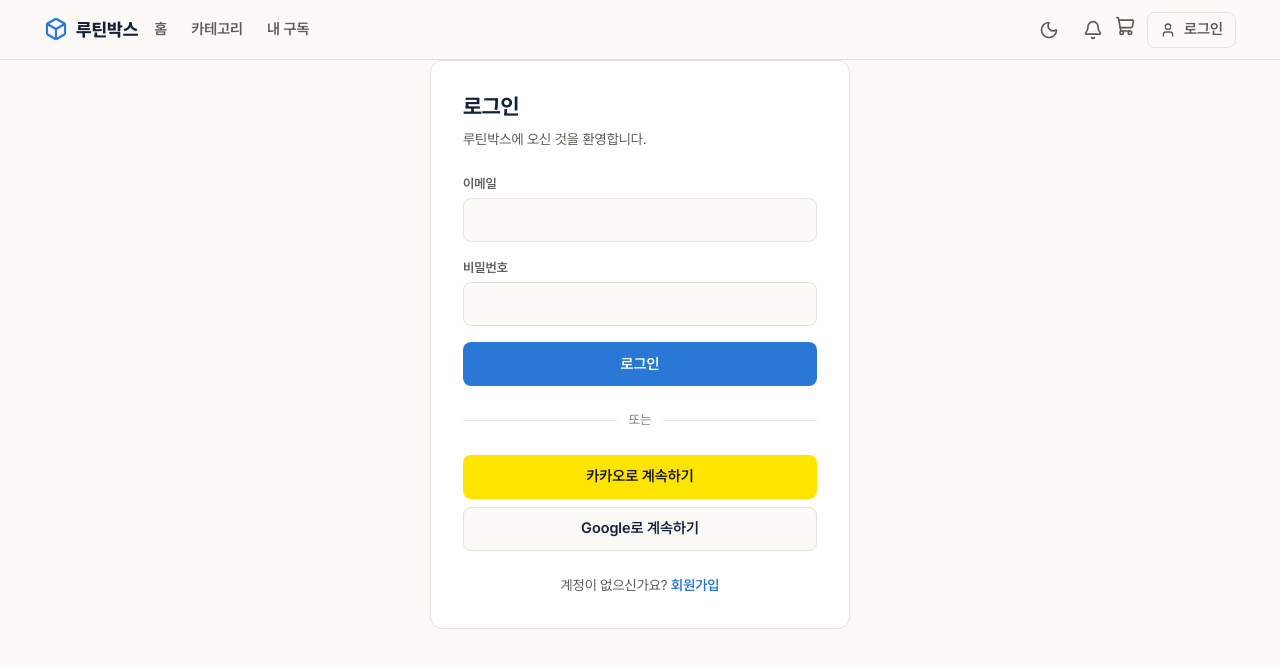
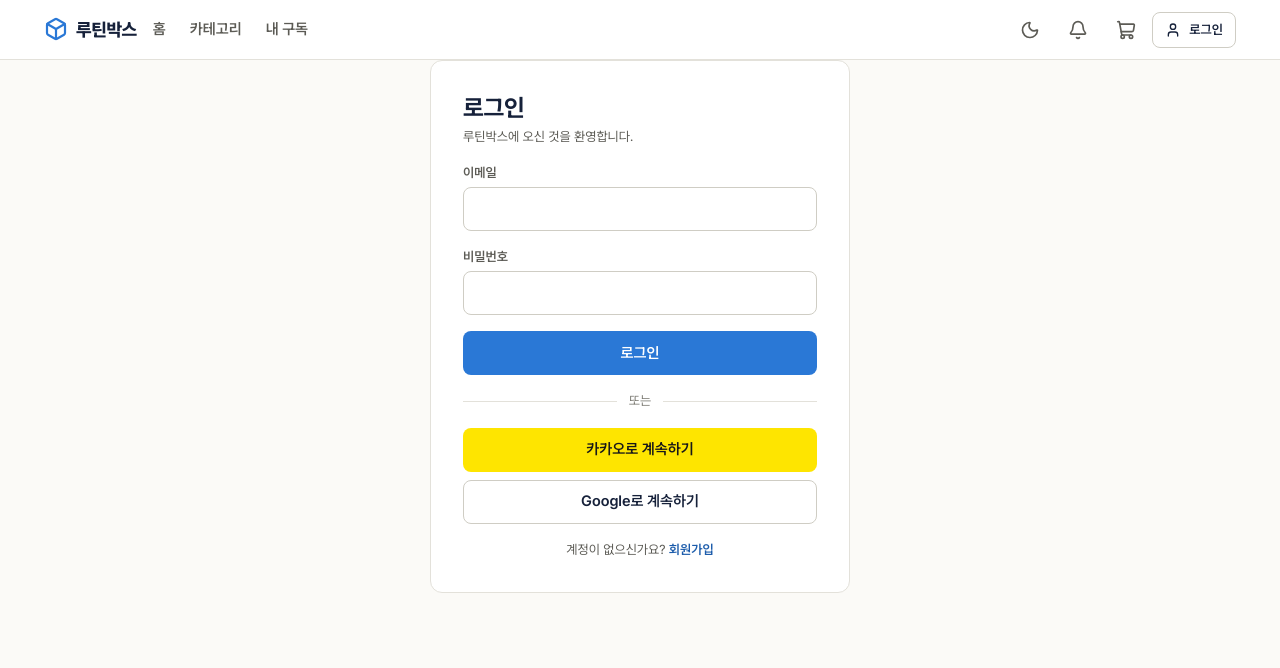
Before and after one commit to jaehwan-space/RoutineBox, a Next.js app in the folder apps/web/: page /login in a window 1280 px wide. Shown: the top 668 px of the page. Built offline with nearby package versions, Linux system fonts and the light colour scheme; no server answers.

Commit message:
refactor(web): 헤더·인증 폼·홈을 디자인 시스템 컴포넌트(Button·Input·IconButton)와 토큰으로 교체

```diff
--- a/apps/web/src/app/page.tsx
+++ b/apps/web/src/app/page.tsx
@@ -1,3 +1,4 @@
+import { Button } from "@/components/ui";
 import styles from "./page.module.scss";
 
 export default function HomePage() {
@@ -5,8 +6,8 @@ export default function HomePage() {
     <section className={styles.hero}>
       <div className={styles.banner}>
         <h1>소비 주기에 맞춰 알아서 도착합니다</h1>
-        <p>세제 · 화장지 · 생수 · 커피 — 떨어질 때쯤 자동 주문, 자동 결제되는 생필품 정기배송</p>
-        <span className={styles.badge}>첫 구독 10% 할인</span>
+        <p>세제, 화장지, 생수, 커피. 떨어질 때쯤 자동으로 주문되고 결제되는 생필품 정기배송입니다. 첫 구독은 10% 할인.</p>
+        <Button href="/products" className={styles.cta}>구독 상품 보기</Button>
       </div>
     </section>
   );
--- a/apps/web/src/components/layout/Header.module.scss
+++ b/apps/web/src/components/layout/Header.module.scss
@@ -2,59 +2,34 @@
 @use "../../styles/mixins" as *;
 
 .header {
-  position: sticky;
-  top: 0;
-  z-index: 10;
+  position: sticky; top: 0; z-index: v.$z-header;
   height: v.$header-height;
-  background: v.$color-bg;
+  background: v.$color-surface;
   border-bottom: 1px solid v.$color-border;
 }
-.inner {
-  @include container;
-  height: 100%;
-  display: flex;
-  align-items: center;
-  gap: v.$space-4;
-}
+.inner { @include container; height: 100%; display: flex; align-items: center; gap: v.$space-4; }
 .brand {
-  display: flex;
-  align-items: center;
-  gap: v.$space-2;
-  font-weight: 800;
-  font-size: 18px;
-  color: v.$color-ink;
+  display: flex; align-items: center; gap: v.$space-2;
+  font-weight: 800; font-size: v.$font-lg; letter-spacing: -0.02em; color: v.$color-text;
   svg { color: v.$color-primary; }
+  @include focus-visible;
 }
 .nav {
-  display: none;
-  gap: v.$space-5;
-  color: v.$color-text-secondary;
-  font-weight: 600;
+  display: none; gap: v.$space-5;
+  color: v.$color-text-secondary; font-weight: 600;
+  a { @include focus-visible; border-radius: 4px; &:hover { color: v.$color-text; } }
   @include up(md) { display: flex; }
 }
 .spacer { flex: 1; }
-.actions {
-  display: flex;
-  align-items: center;
-  gap: v.$space-3;
+.actions { display: flex; align-items: center; gap: v.$space-1; }
+.iconLink {
+  display: inline-flex; align-items: center; justify-content: center;
+  width: v.$touch-min; height: v.$touch-min; border-radius: v.$radius-sm;
   color: v.$color-text-secondary;
+  svg { width: 20px; height: 20px; }
+  &:hover { background: v.$color-surface-sunken; color: v.$color-text; }
+  @include focus-visible;
 }
-.login {
-  @include button-base;
-  min-height: 36px;
-  padding: 0 v.$space-3;
-  border-color: v.$color-border;
-  background: v.$color-bg;
-  &:hover { background: v.$color-surface; }
-}
-.userPlaceholder { display: inline-block; width: 72px; height: 36px; border-radius: v.$radius-sm; background: v.$color-surface; }
-.user { display: flex; align-items: center; gap: v.$space-2; }
-.userName { font-weight: 600; color: v.$color-ink; }
-.logout {
-  @include button-base;
-  min-height: 36px;
-  padding: 0 v.$space-2;
-  background: transparent;
-  color: v.$color-text-secondary;
-  &:hover { background: v.$color-surface; }
-}
+.userName { font-weight: 600; color: v.$color-text; padding: 0 v.$space-2; white-space: nowrap; }
+.userPlaceholder { display: inline-block; width: 72px; height: 36px; border-radius: v.$radius-sm; background: v.$color-surface-sunken; }
+.user { display: flex; align-items: center; }
--- a/apps/web/src/components/layout/Header.tsx
+++ b/apps/web/src/components/layout/Header.tsx
@@ -20,8 +20,8 @@ export function Header() {
         <div className={styles.spacer} />
         <div className={styles.actions}>
           <ThemeToggle />
-          <Bell size={20} aria-hidden />
-          <Link href="/cart" aria-label="장바구니"><ShoppingCart size={20} /></Link>
+          <Link href="/notifications" className={styles.iconLink} aria-label="알림"><Bell /></Link>
+          <Link href="/cart" className={styles.iconLink} aria-label="장바구니"><ShoppingCart /></Link>
           <HeaderUser />
         </div>
       </div>
--- a/apps/web/src/components/layout/HeaderUser.tsx
+++ b/apps/web/src/components/layout/HeaderUser.tsx
@@ -2,6 +2,7 @@
 
 import Link from "next/link";
 import { LogOut, User } from "lucide-react";
+import { Button, IconButton } from "@/components/ui";
 import { useLogout, useMe } from "@/features/auth/useMe";
 import styles from "./Header.module.scss";
 
@@ -11,18 +12,12 @@ export function HeaderUser() {
 
   if (isPending) return <span className={styles.userPlaceholder} aria-hidden />;
   if (!me) {
-    return (
-      <Link href="/login" className={styles.login}>
-        <User size={16} /> 로그인
-      </Link>
-    );
+    return <Button href="/login" variant="secondary" size="sm" leadingIcon={<User />}>로그인</Button>;
   }
   return (
     <div className={styles.user}>
       <Link href="/account" className={styles.userName}>{me.name}님</Link>
-      <button type="button" className={styles.logout} onClick={() => logout.mutate()} disabled={logout.isPending} aria-label="로그아웃">
-        <LogOut size={16} />
-      </button>
+      <IconButton aria-label="로그아웃" size="sm" onClick={() => logout.mutate()} disabled={logout.isPending}><LogOut /></IconButton>
     </div>
   );
 }
--- a/apps/web/src/features/auth/AuthForm.module.scss
+++ b/apps/web/src/features/auth/AuthForm.module.scss
@@ -1,71 +1,29 @@
 @use "../../styles/variables" as v;
 @use "../../styles/mixins" as *;
 
-.wrap {
-  @include container;
-  padding-top: v.$space-6;
-  padding-bottom: v.$space-7;
-  display: flex;
-  justify-content: center;
-}
+.wrap { @include container; padding-top: v.$space-6; padding-bottom: v.$space-8; display: flex; justify-content: center; }
 .card {
   @include card;
-  width: 100%;
-  max-width: 420px;
+  width: 100%; max-width: 420px;
   padding: v.$space-5;
+  display: flex; flex-direction: column; gap: v.$space-4;
   @include up(md) { padding: v.$space-6; }
 }
-.title { font-size: 22px; margin-bottom: v.$space-2; color: v.$color-ink; }
-.subtitle { color: v.$color-text-secondary; margin-bottom: v.$space-5; font-size: 14px; }
-.field { display: flex; flex-direction: column; gap: v.$space-1; margin-bottom: v.$space-4; }
-.label { font-size: 13px; font-weight: 600; color: v.$color-text-secondary; }
-.input {
-  min-height: 44px;
-  padding: 0 v.$space-3;
-  border: 1px solid v.$color-border;
-  border-radius: v.$radius-sm;
-  background: v.$color-bg;
-  &:focus { border-color: v.$color-primary; outline: none; box-shadow: 0 0 0 3px v.$color-primary-soft; }
-  &[aria-invalid="true"] { border-color: v.$color-danger; }
-}
-.error { font-size: 13px; color: v.$color-danger; }
+.title { font-size: v.$font-2xl; }
+.subtitle { color: v.$color-text-secondary; font-size: v.$font-sm; margin-top: v.$space-1; }
 .alert {
-  margin-bottom: v.$space-4;
   padding: v.$space-3;
   border-radius: v.$radius-sm;
-  background: #fbeaea;
-  color: v.$color-danger;
-  font-size: 14px;
-}
-.submit {
-  @include button-base;
-  width: 100%;
-  background: v.$color-primary;
-  color: #fff;
-  &:hover:not(:disabled) { background: v.$color-primary-hover; }
+  background: v.$color-danger-soft; color: v.$color-danger-text;
+  font-size: v.$font-sm;
 }
 .divider {
-  display: flex;
-  align-items: center;
-  gap: v.$space-3;
-  margin: v.$space-5 0;
-  color: v.$color-muted;
-  font-size: 13px;
+  display: flex; align-items: center; gap: v.$space-3;
+  color: v.$color-muted; font-size: v.$font-sm;
   &::before, &::after { content: ""; flex: 1; height: 1px; background: v.$color-border; }
 }
 .social { display: flex; flex-direction: column; gap: v.$space-2; }
-.kakao {
-  @include button-base;
-  width: 100%;
-  background: #fee500;
-  color: #191919;
-  &:hover { background: #f5dc00; }
-}
-.google {
-  @include button-base;
-  width: 100%;
-  background: v.$color-bg;
-  border-color: v.$color-border;
-  &:hover { background: v.$color-surface; }
-}
-.footer { margin-top: v.$space-5; text-align: center; font-size: 14px; color: v.$color-text-secondary; a { color: v.$color-primary; font-weight: 600; } }
+// 브랜드 색은 각 제공자의 가이드를 따르므로 예외적으로 고정 색을 쓴다.
+.kakao { @include button-base; width: 100%; background: #fee500; color: #191919; &:hover { background: #f5dc00; } }
+.google { @include button-base; width: 100%; background: v.$color-surface; border-color: v.$color-border-strong; color: v.$color-text; &:hover { background: v.$color-surface-sunken; } }
+.footer { text-align: center; font-size: v.$font-sm; color: v.$color-text-secondary; a { color: v.$color-primary-text; font-weight: 600; } }
--- a/apps/web/src/features/auth/LoginForm.tsx
+++ b/apps/web/src/features/auth/LoginForm.tsx
@@ -7,6 +7,7 @@ import { useRouter, useSearchParams } from "next/navigation";
 import { useState } from "react";
 import { useForm } from "react-hook-form";
 import { loginSchema, type LoginInput } from "@routinebox/shared";
+import { Button, Input } from "@/components/ui";
 import { ApiError } from "@/lib/api";
 import { authApi } from "./api";
 import { ME_KEY } from "./useMe";
@@ -22,6 +23,7 @@ export function LoginForm() {
   const router = useRouter();
   const qc = useQueryClient();
   const params = useSearchParams();
+  const next = params.get("next");
   const [serverError, setServerError] = useState<string | null>(OAUTH_ERRORS[params.get("error") ?? ""] ?? null);
   const { register, handleSubmit, formState: { errors, isSubmitting } } = useForm<LoginInput>({ resolver: zodResolver(loginSchema) });
 
@@ -30,7 +32,7 @@ export function LoginForm() {
     try {
       const user = await authApi.login(values);
       qc.setQueryData(ME_KEY, user);
-      router.push("/");
+      router.push(next && next.startsWith("/") ? next : "/");
       router.refresh();
     } catch (err) {
       setServerError(err instanceof ApiError ? err.message : "로그인 중 오류가 발생했습니다.");
@@ -39,20 +41,14 @@ export function LoginForm() {
 
   return (
     <form className={styles.card} onSubmit={onSubmit} noValidate>
-      <h1 className={styles.title}>로그인</h1>
-      <p className={styles.subtitle}>루틴박스에 오신 것을 환영합니다.</p>
+      <div>
+        <h1 className={styles.title}>로그인</h1>
+        <p className={styles.subtitle}>루틴박스에 오신 것을 환영합니다.</p>
+      </div>
       {serverError && <div className={styles.alert} role="alert">{serverError}</div>}
-      <div className={styles.field}>
-        <label className={styles.label} htmlFor="email">이메일</label>
-        <input id="email" type="email" autoComplete="email" className={styles.input} aria-invalid={!!errors.email} {...register("email")} />
-        {errors.email && <span className={styles.error}>{errors.email.message}</span>}
-      </div>
-      <div className={styles.field}>
-        <label className={styles.label} htmlFor="password">비밀번호</label>
-        <input id="password" type="password" autoComplete="current-password" className={styles.input} aria-invalid={!!errors.password} {...register("password")} />
-        {errors.password && <span className={styles.error}>{errors.password.message}</span>}
-      </div>
-      <button type="submit" className={styles.submit} disabled={isSubmitting}>{isSubmitting ? "로그인 중…" : "로그인"}</button>
+      <Input label="이메일" type="email" autoComplete="email" error={errors.email?.message} {...register("email")} />
+      <Input label="비밀번호" type="password" autoComplete="current-password" error={errors.password?.message} {...register("password")} />
+      <Button type="submit" fullWidth loading={isSubmitting}>로그인</Button>
       <div className={styles.divider}>또는</div>
       <SocialButtons />
       <p className={styles.footer}>계정이 없으신가요? <Link href="/signup">회원가입</Link></p>
```
Also changed, not shown: apps/web/src/app/page.module.scss (+7 -22 lines), apps/web/src/features/auth/SignupForm.tsx (+9 -18 lines).
